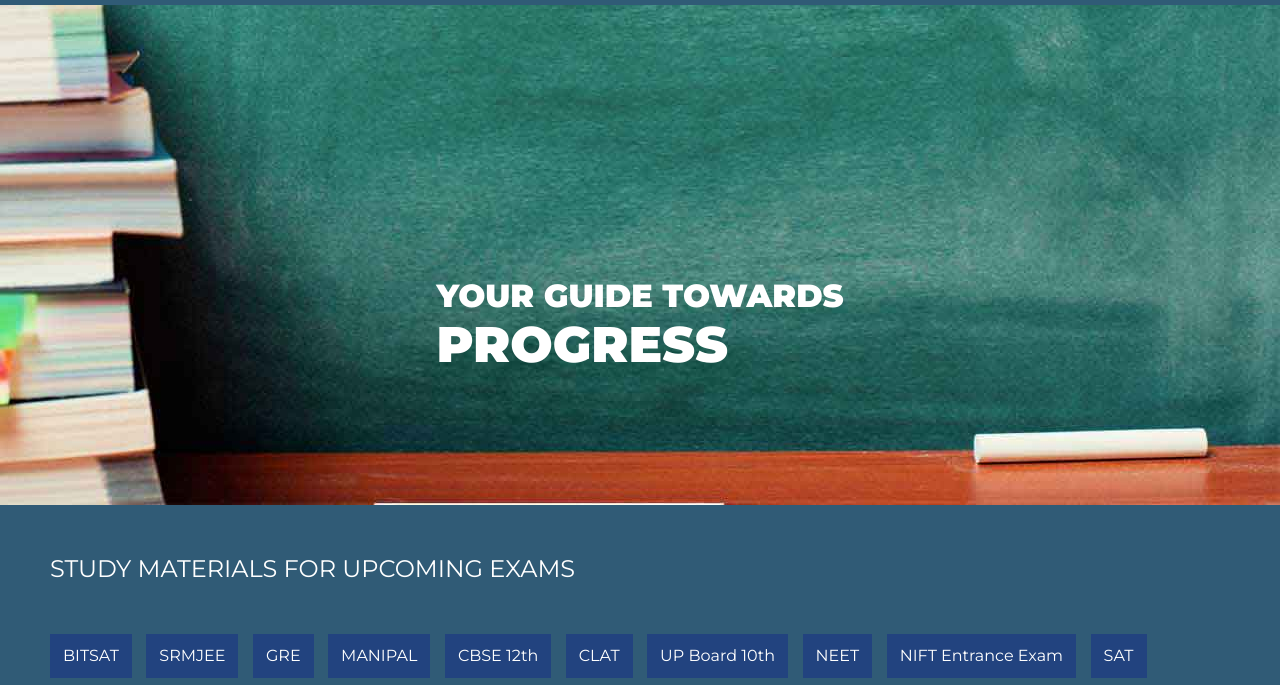
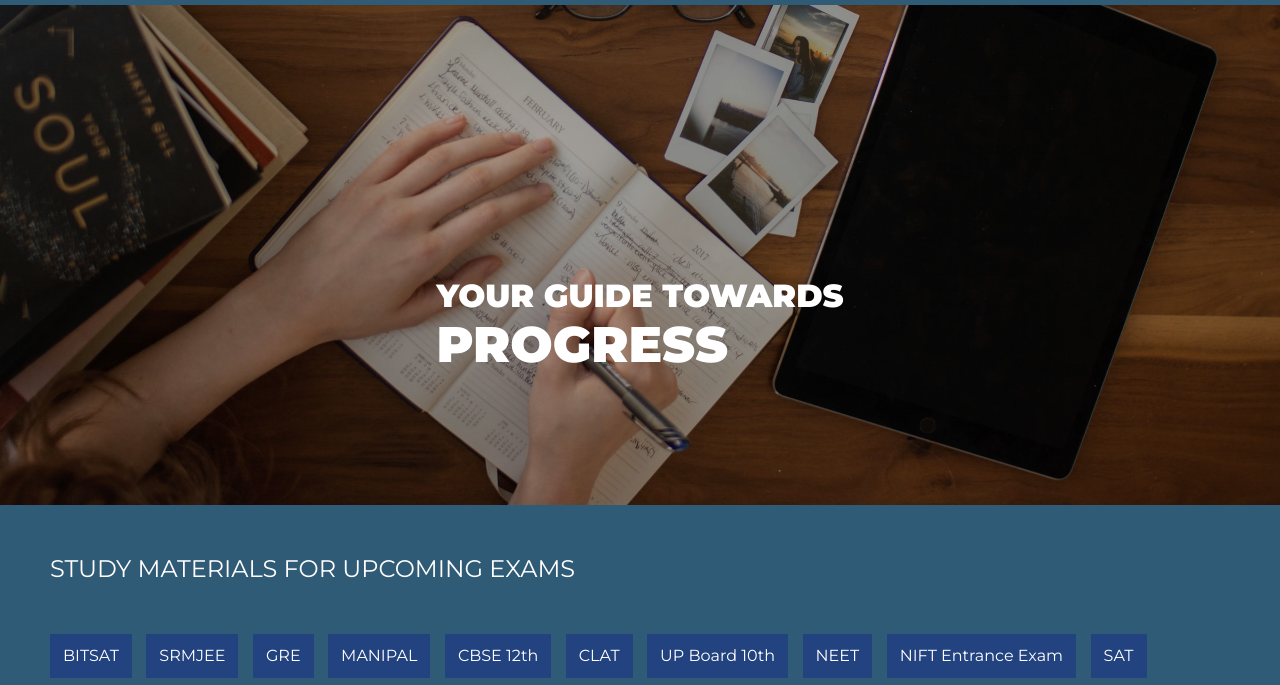
Before and after one commit to shayakbanerjee99/shreiten, a plain HTML site: page homepage.html in a window 1280 px wide. Shown: the part 71-756 px from the top of the page. Drawn offline with nearby package versions, Linux system fonts and the light colour scheme.

Commit message:
Changed hero area image to hero_image.jpg The new image is of a work desk

```diff
--- a/homepage.html
+++ b/homepage.html
@@ -33,7 +33,7 @@
             text-align: center;
             width: 100%;
             height: 500px;
-            background: url('OuRIAf.jpg');
+            background: url('assets/hero_image.jpg');
             background-repeat: no-repeat;
             background-position: bottom;
             background-size: cover;
```
Also changed, not shown: UI Designs/static-homepage.svg, assets/hero_image.jpg (added), 1 other file.
